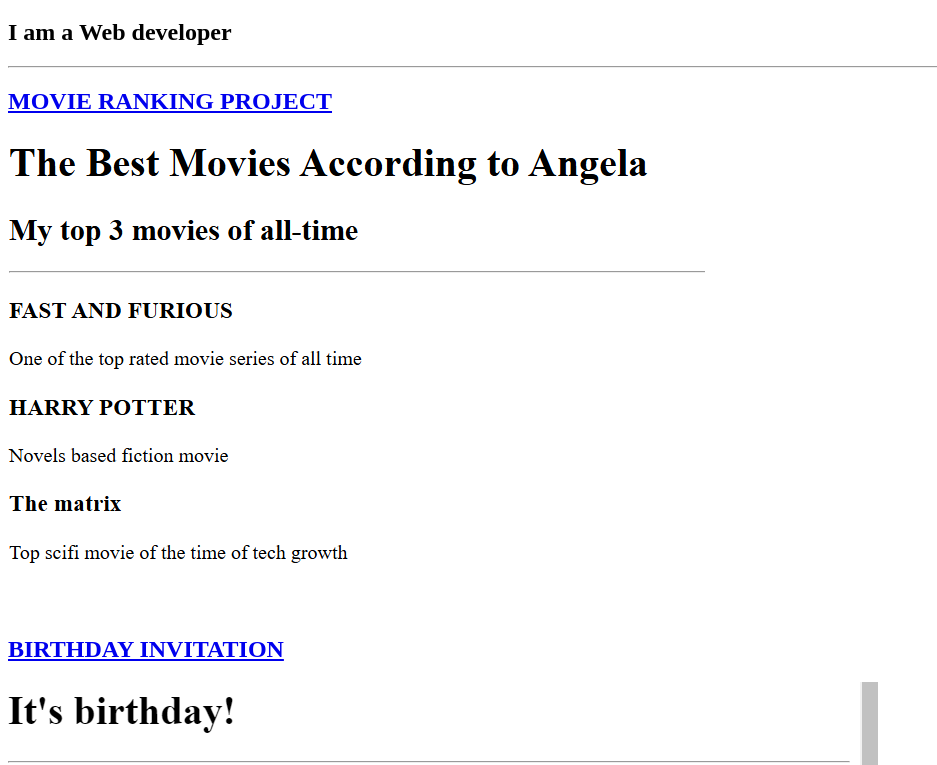
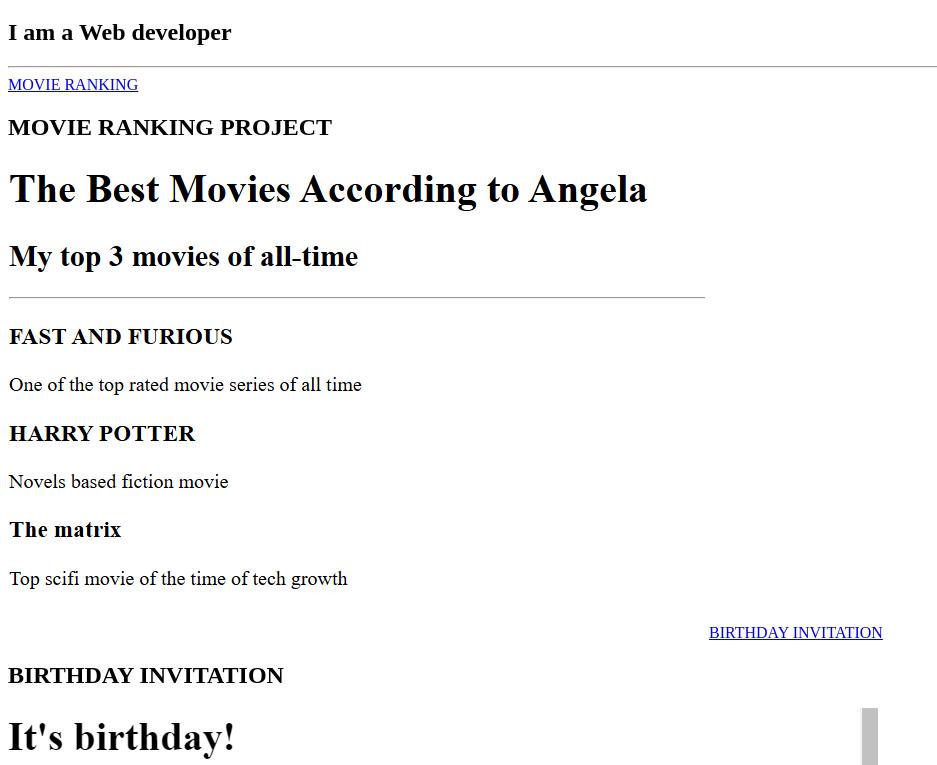
Before and after one commit to Rehman869/PortFolioProj2, a plain HTML site: page index.html in a window 1280 px wide. Shown: the part 61-826 px from the top of the page, without its empty margins (0-937 px from the left). Drawn offline with Linux system fonts and the light colour scheme.

Commit message:
Add files via upload

```diff
--- a/index.html
+++ b/index.html
@@ -8,13 +8,13 @@
 <body>
     <h1>Abdul's portfolio</h1>
     <h2>I am a Web developer</h2><hr>
-    <a href="./public/movieranking.html">
-        <h2>MOVIE RANKING PROJECT</h2></a>
+    <a href="./public/movieranking.html">MOVIE RANKING </a>
+        <h2>MOVIE RANKING PROJECT</h2>
         <img src="./assets/images/Screenshot 2025-06-10 113857.png" alt="movie ranking project">
 
 
-    <a href="./public/birthday.html">
-        <h2>BIRTHDAY INVITATION</h2></a>
+    <a href="./public/birthday.html"> BIRTHDAY INVITATION </a>
+        <h2>BIRTHDAY INVITATION</h2>
         <img src="./assets/images/Screenshot 2025-06-10 113527.png" alt="invitation">
 
     <p><h1> You can reach Abdul at:</h1></p>
```
